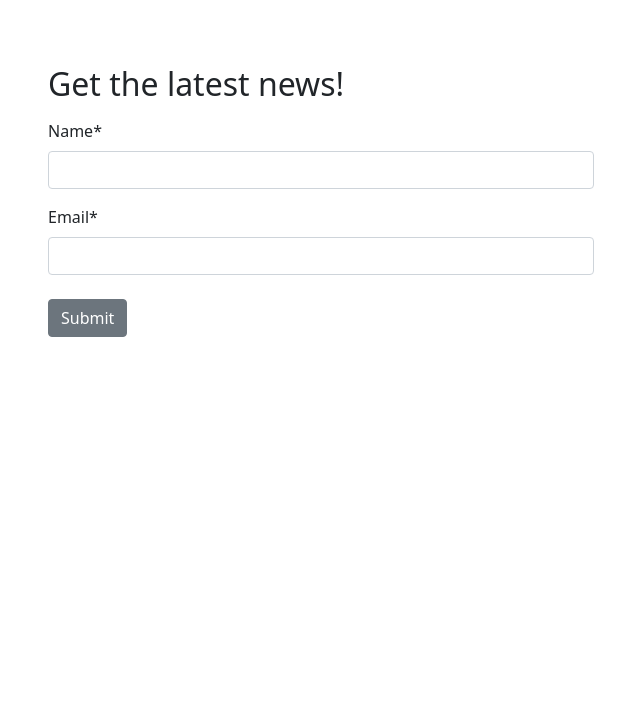
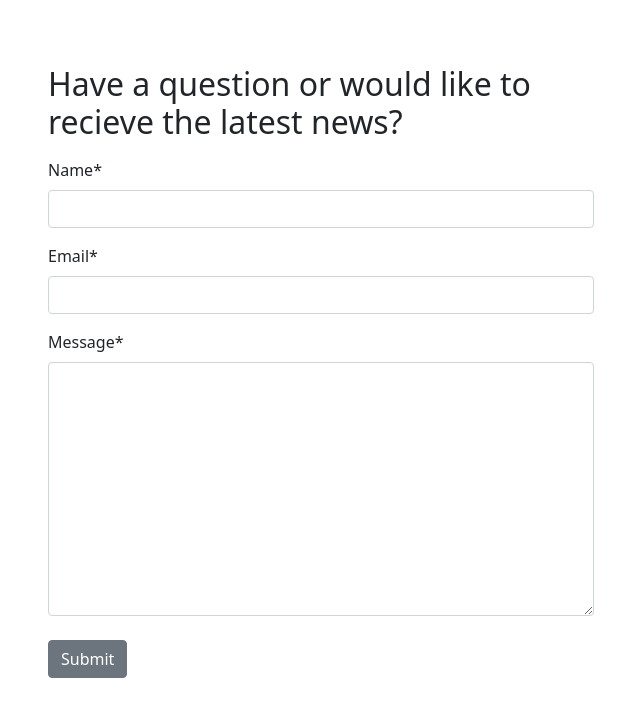
Before and after one commit to jamesfowler-dev/capstone-project, a Django app: page /about/ in a window 1280 px wide. Shown: the part 434-1152 px from the top of the page, without its empty margins (319-959 px from the left). Before the commit the page ends 771 px from the top, so only its background shows below. Run offline with Django 4.2, Linux system fonts and the light colour scheme; data that the repository does not hold is empty; some libraries are stand-ins or nearby versions.

Commit message:
add fix to newsletter sign up

```diff
--- a/about/forms.py
+++ b/about/forms.py
@@ -10,4 +10,4 @@ class NewsletterForm(forms.ModelForm):
         Specify the django model and order of the fields
         """
         model = NewsletterRequest
-        fields = ('name', 'email')
+        fields = ('name', 'email', 'message')
--- a/about/templates/about/about.html
+++ b/about/templates/about/about.html
@@ -21,7 +21,7 @@
 
     <div class="row justify-content-center">
         <div class="col-12 col-md-6 my-5">
-            <h2>Get the latest news!</h2>
+            <h2>Have a question or would like to recieve the latest news?</h2>
             <p></p>
             <form method="post">
             {{ newsletter_form | crispy }}
--- a/component/templates/component/index.html
+++ b/component/templates/component/index.html
@@ -19,7 +19,7 @@
                     {% endif %}
                     <div class="card-body d-flex flex-column">
                         <h5 class="card-title">{{ component.name }}</h5>
-                        <p class="card-text text-truncate">{{ component.description }}</p>
+                        <p class="card-text text-truncate">{{ component.description|truncatechars_html:200|safe }}</p>
                         <p class="mt-auto fw-bold text-primary">${{ component.price }}</p>
                         <p class="card-text text-truncate">{{ component.category }}</p>
                     </div>
```
